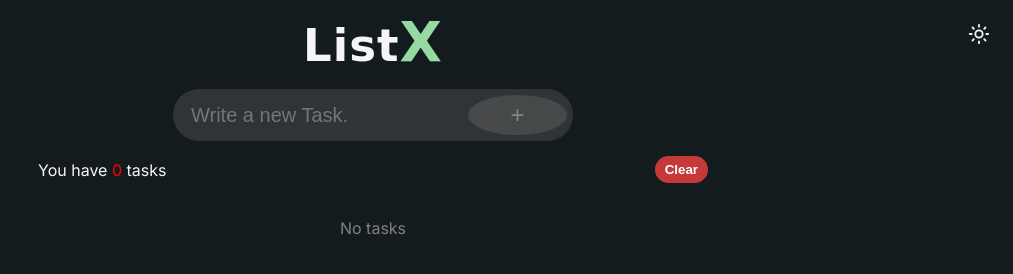
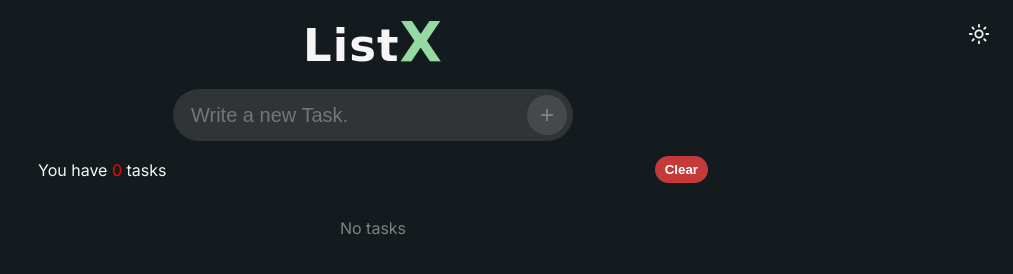
Before and after one commit to MohamedElhdad/todo_list, a plain HTML site: page index.html in a window 1280 px wide. Shown: the whole page, without its empty margins (267-1280 px from the left). Drawn offline with Linux system fonts and the light colour scheme.

Commit message:
Revert "Change button to input type submit for task addition"
This reverts commit ebcab00b4c686dabdb1c1afa4da74962e79b050c.

```diff
--- a/index.html
+++ b/index.html
@@ -24,7 +24,7 @@
 	    </h1>
 	    <form>
 	      <input type="text" class="task-input" placeholder="Write a new Task.">
-	      <input type="submit" title="Add" class="add" value="+">
+	      <button type="button" title="Add" class="add">+</button>
 	    </form>
 	  </header>
 
```
